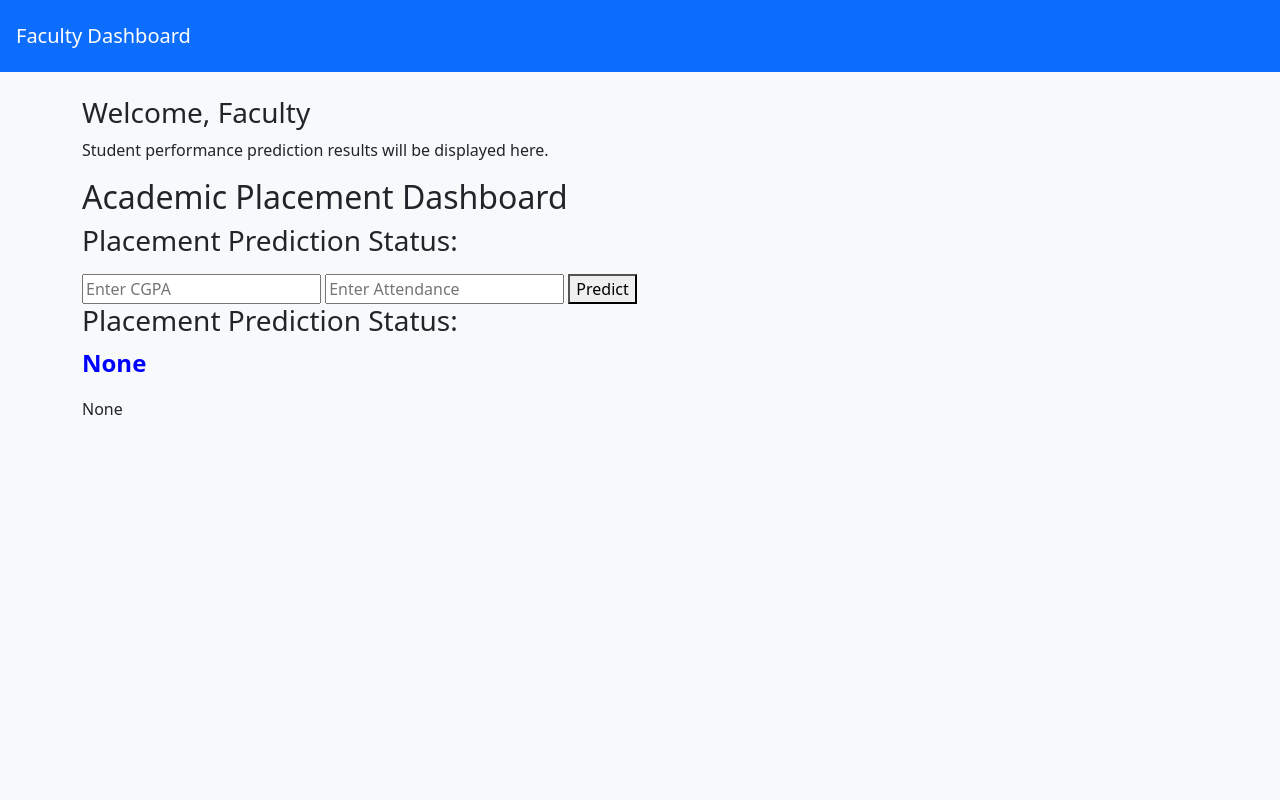
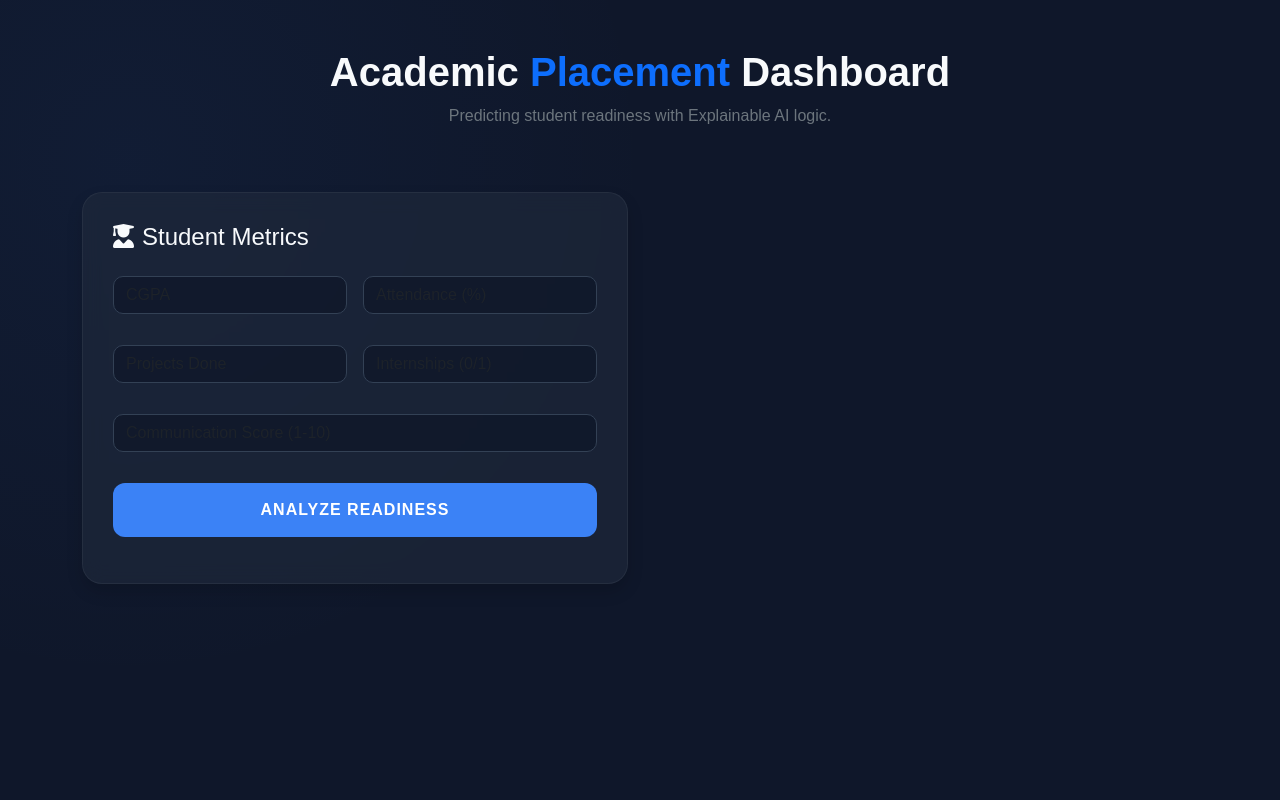
Before and after one commit to hemavelusamy/XAI_FOR_ACADEMIC_RISKS_AND_PLACEMENT_SUCCESS_PROJECTFINAL, a Django app: page /dashboard/ in a window 1280 px wide. Run offline with Django 5.2, Linux system fonts and the light colour scheme; parts of the project's set-up code (start-up, migrations or seed data) failed here and were passed over.

Commit message:
placement predictor final submission

```diff
--- a/core_app/templates/core_app/dashboard.html
+++ b/core_app/templates/core_app/dashboard.html
@@ -1,39 +1,82 @@
-<!DOCTYPE html>
-<html>
-<head>
-    <title>Faculty Dashboard</title>
-    <link rel="stylesheet" href="https://cdn.jsdelivr.net/npm/bootstrap@5.3.0/dist/css/bootstrap.min.css">
-</head>
-<body class="bg-light">
-    <nav class="navbar navbar-dark bg-primary p-3">
-        <a class="navbar-brand" href="#">Faculty Dashboard</a>
-    </nav>
-    <div class="container mt-4">
-        <h3>Welcome, Faculty</h3>
-        <p>Student performance prediction results will be displayed here.</p>
+<link href="https://cdn.jsdelivr.net/npm/bootstrap@5.3.0/dist/css/bootstrap.min.css" rel="stylesheet">
+<link href="https://cdnjs.cloudflare.com/ajax/libs/font-awesome/6.5.1/css/all.min.css" rel="stylesheet">
+
+<style>
+    body {
+        background: #0f172a; color: #f8fafc; font-family: 'Poppins', sans-serif;
+        background-image: radial-gradient(circle at 10% 20%, rgba(59, 130, 246, 0.05) 0%, transparent 40%);
+    }
+
+    .glass-card {
+        background: rgba(30, 41, 59, 0.7);
+        backdrop-filter: blur(10px);
+        border: 1px solid rgba(255, 255, 255, 0.05);
+        border-radius: 20px;
+        padding: 30px;
+        height: 100%;
+        box-shadow: 0 15px 35px rgba(0,0,0,0.2);
+    }
+
+    .form-input {
+        background: rgba(15, 23, 42, 0.8);
+        border: 1px solid #334155;
+        color: #cbd5e1; border-radius: 10px; margin-bottom: 15px;
+    }
+
+    .btn-predict {
+        background: #3b82f6; border: none; font-weight: 700;
+        padding: 15px; border-radius: 12px; letter-spacing: 1px;
+    }
+
+    /* Result Card Dynamic Styling */
+    .result-success { border-left: 8px solid #10b981; }
+    .result-danger { border-left: 8px solid #f43f5e; }
+
+    .status-badge {
+        padding: 8px 20px; border-radius: 50px; font-weight: 700;
+        font-size: 24px; display: inline-block;
+    }
+</style>
+
+<div class="container py-5">
+    <div class="row mb-5 text-center">
+        <h1 class="fw-bold">Academic <span class="text-primary">Placement</span> Dashboard</h1>
+        <p class="text-secondary">Predicting student readiness with Explainable AI logic.</p>
     </div>
-    <div class="container">
-    <h2>Academic Placement Dashboard</h2>
 
-    <div class="result-box">
-        <h3>Placement Prediction Status:</h3>
-        <p style="font-size: 24px; font-weight: bold; color: blue;">
-            <form method="POST">
-    {% csrf_token %}
-    <input type="number" step="0.1" name="cgpa" placeholder="Enter CGPA" required>
-    <input type="number" name="attendance" placeholder="Enter Attendance" required>
-    <button type="submit">Predict</button>
-</form>
+    <div class="row g-4">
+        <div class="col-lg-6">
+            <div class="glass-card shadow">
+                <h4 class="mb-4"><i class="fas fa-user-graduate me-2"></i>Student Metrics</h4>
+                <form method="POST">
+                    {% csrf_token %}
+                    <div class="row g-3">
+                        <div class="col-md-6"><input type="number" step="0.1" name="cgpa" class="form-control form-input" placeholder="CGPA" required></div>
+                        <div class="col-md-6"><input type="number" name="attendance" class="form-control form-input" placeholder="Attendance (%)" required></div>
+                        <div class="col-md-6"><input type="number" name="projects" class="form-control form-input" placeholder="Projects Done" required></div>
+                        <div class="col-md-6"><input type="number" name="internship" class="form-control form-input" placeholder="Internships (0/1)" required></div>
+                        <div class="col-12"><input type="number" name="comm_score" class="form-control form-input" placeholder="Communication Score (1-10)" required></div>
+                    </div>
+                    <button type="submit" class="btn btn-predict btn-primary w-100 mt-3">ANALYZE READINESS</button>
+                </form>
+            </div>
+        </div>
 
-<div class="result-box">
-    <h3>Placement Prediction Status:</h3>
-    <p style="font-size: 24px; font-weight: bold; color: blue;">
-        {{ prediction }}
-    </p>
-</div>
-            {{ prediction }}
-        </p>
+        {% if prediction %}
+        <div class="col-lg-6">
+            <div class="glass-card {% if prediction == 'Placed' %}result-success{% else %}result-danger{% endif %}">
+                <h4 class="mb-4"><i class="fas fa-chart-pie me-2"></i>Analysis Result</h4>
+                <div class="mb-4">
+                    <span class="status-badge {% if prediction == 'Placed' %}text-success{% else %}text-danger{% endif %}">
+                        {{ prediction|upper }}
+                    </span>
+                </div>
+                <div class="p-3 bg-dark rounded-3" style="border: 1px solid #334155;">
+                    <p class="text-secondary mb-1 fw-bold">XAI INSIGHTS:</p>
+                    <p class="mb-0 text-white">{{ reason }}</p>
+                </div>
+            </div>
+        </div>
+        {% endif %}
     </div>
 </div>
-</body>
-</html>
--- a/core_app/views.py
+++ b/core_app/views.py
@@ -12,17 +12,33 @@ def login_view(request):
 
 def dashboard_view(request):
     prediction = None
+    reason= None
     if request.method == 'POST':
         try:
-            cgpa = float(request.POST.get('cgpa'))
-            attendance = int(request.POST.get('attendance'))
-            # Model prediction
+            cgpa = float(request.POST.get('cgpa')or 0)
+            attendance = int(request.POST.get('attendance')or 0)
+            projects = int(request.POST.get('projects')or 0)
+            internship = int(request.POST.get('internship')or 0)
+            comm_score = int(request.POST.get('comm_score')or 0)
             result = model.predict([[cgpa, attendance]])
-            prediction = "Placed" if result[0] == 1 else "Not Placed"
-        except (ValueError, TypeError):
-            prediction = "Invalid Input"
 
-    return render(request, 'core_app/dashboard.html', {'prediction': prediction})
+            if result[0]==1:
+                prediction="Placed"
+                reason = "Strong profile with academic excellence and practical experience."
+            else:
+                prediction="Not placed"
+                reason = "Reason: "
+                if cgpa <6.0: reason +="need to improve cgpa."
+                if projects ==0: reason +="Start working on technical projects."
+                if internship ==0: reason +="Try to do an internship."
+                if comm_score<6: reason +="Improve your communication skill"
+
+        except Exception as e:
+            print("Error:",e)
+            prediction = "Processing Error"
+            reason = "Ensure all inputs are numbers"
+
+    return render(request, 'core_app/dashboard.html', {'prediction': prediction,'reason': reason})
     # Mela irukura ellam code-ukkum appuram, kadasila ithai copy panni paste pannunga
 
 from django.contrib.auth.forms import UserCreationForm
```
Also changed, not shown: core_app/templates/core_app/login.html (+58 -27 lines), db.sqlite3.
